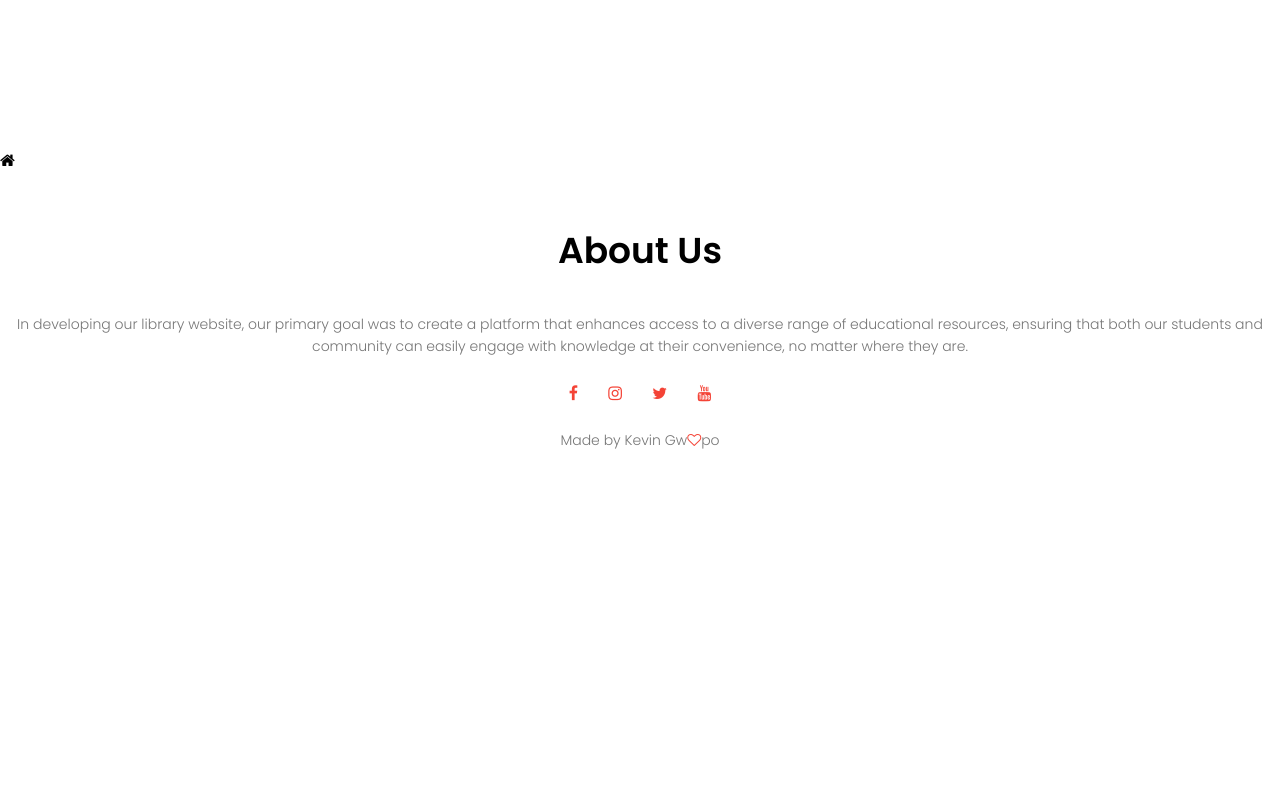
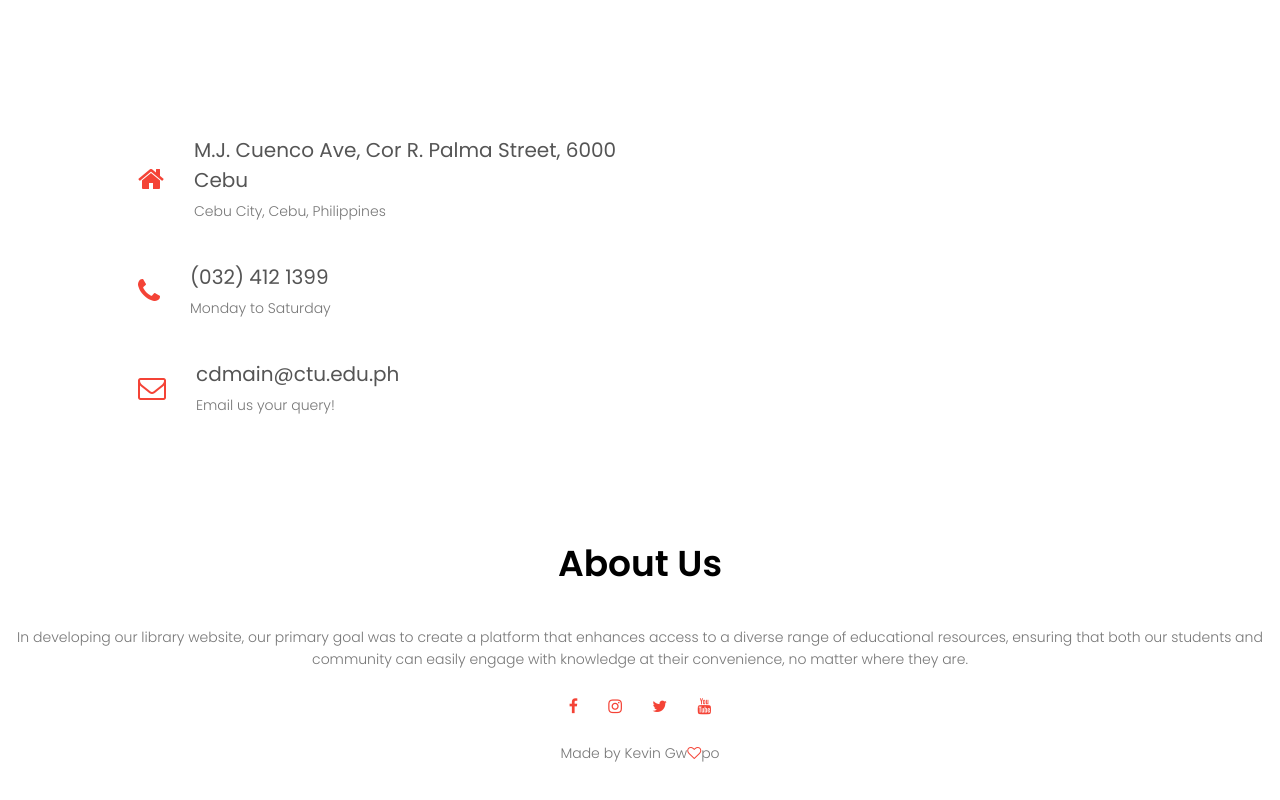
Before and after one commit to kevingwapo1/kevin, a plain HTML site: page projectkevin/contact.html in a window 1280 px wide. Shown: the part 933-1733 px from the top of the page. Before the commit the page ends 1424 px from the top, so only its background shows below. Drawn offline with Linux system fonts and the light colour scheme.

Commit message:
second commit

```diff
--- a/projectkevin/contact.html
+++ b/projectkevin/contact.html
@@ -31,8 +31,27 @@
     <section class="contact-us">
         <div class="row">
             <div class="contact-col">
-            <i class="fa fa-home"></i>
-
+                <div>
+                <i class="fa fa-home"></i>
+                <span>
+                    <h5>M.J. Cuenco Ave, Cor R. Palma Street, 6000 Cebu</h5>
+                    <p>Cebu City, Cebu, Philippines</p>
+                </span>
+                </div>
+                <div>
+                    <i class="fa fa-phone"></i>
+                    <span>
+                        <h5>(032) 412 1399</h5>
+                        <p>Monday to Saturday</p>
+                    </span>
+                </div>
+                <div>
+                    <i class="fa fa-envelope-o"></i>
+                    <span>
+                        <h5>cdmain@ctu.edu.ph</h5>
+                        <p>Email us your query!</p>
+                    </span>
+                    </div>
             </div>
         </div>
     </section>
--- a/projectkevin/styles.css
+++ b/projectkevin/styles.css
@@ -409,3 +409,31 @@ p{
     border-radius: 5px;
     text-align: center;
 }
+.contact-us{
+    width: 80%;
+    margin: auto;
+}
+.contact-col{
+    flex-basis: 48%;
+    margin-bottom: 30px;
+}
+.contact-col div{
+    display: flex;
+    align-items: center;
+    margin-bottom: 40px;
+}
+.contact-col div .fa{
+    font-size: 28px;
+    color: #f44336;
+    margin: 10px;
+    margin-right: 30px;
+}
+.contact-col div p{
+    padding: 0;
+}
+.contact-col div h5{
+    font-size: 20px;
+    margin-bottom: 5px;
+    color: #555;
+    font-weight: 400;
+}
```
